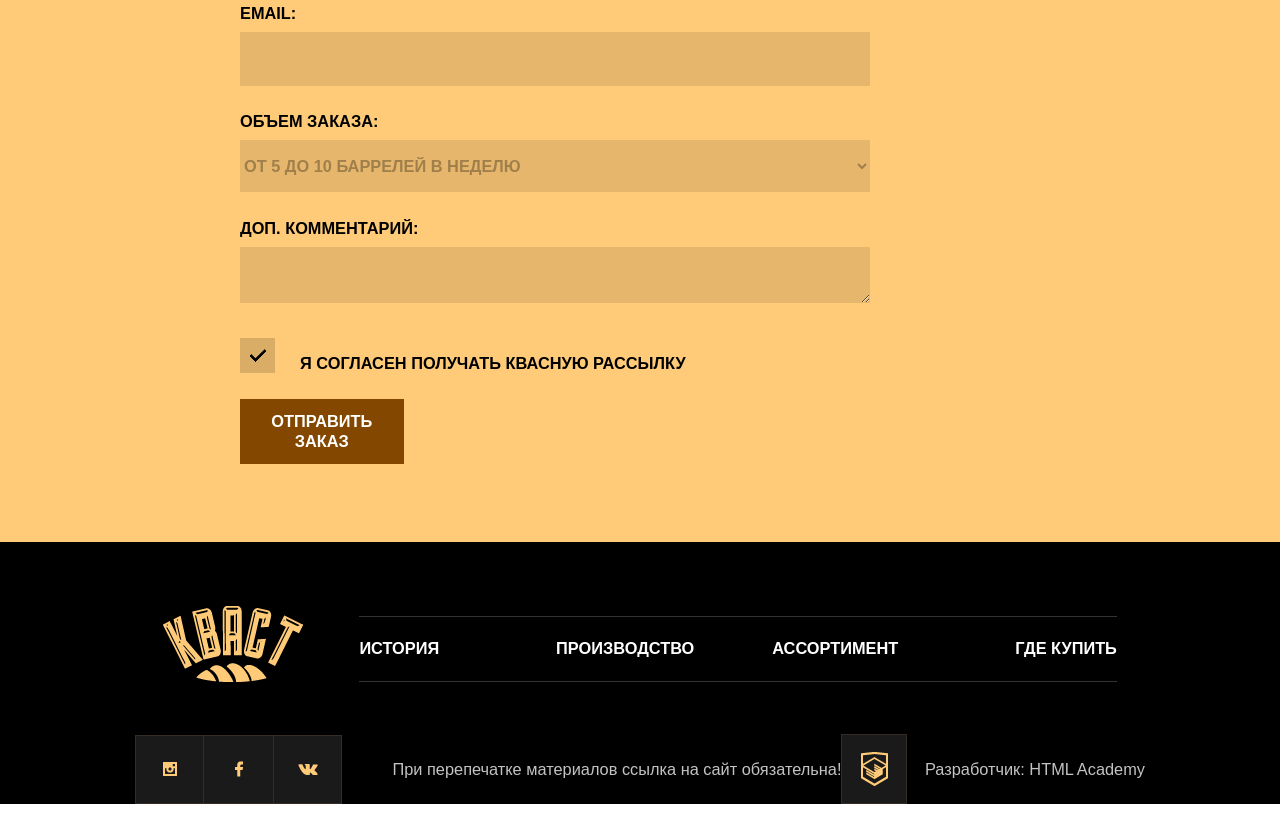
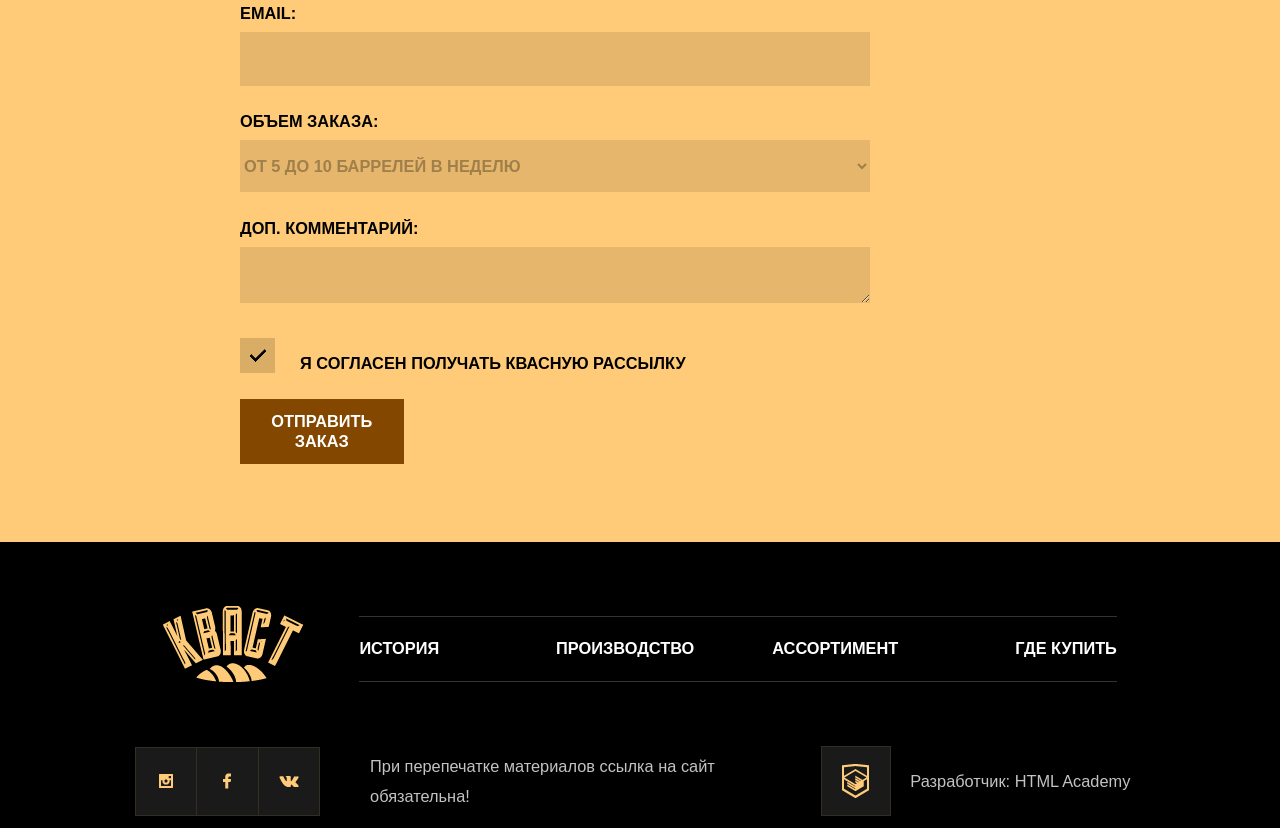
Before and after one commit to bogdangill/testwebsite, a plain HTML site: page index.html in a window 1280 px wide. Shown: the part 4170-4998 px from the top of the page. Before the commit the page ends 4974 px from the top, so only its background shows below. Drawn offline with Linux system fonts and the light colour scheme.

Commit message:
footer small fix

```diff
--- a/css/RWD.css
+++ b/css/RWD.css
@@ -352,7 +352,7 @@ body {
   }
 
   .footer-copyright {
-    margin-left: 5%;
+    margin: 0 5%;
     flex-shrink: 1;
   }
 }
@@ -917,7 +917,7 @@ body {
 .footer-dev {
   display: flex;
   align-items: center;
-  flex-basis: 30%;
+  flex-basis: 36%;
   flex-grow: 2;
 }
 
```
